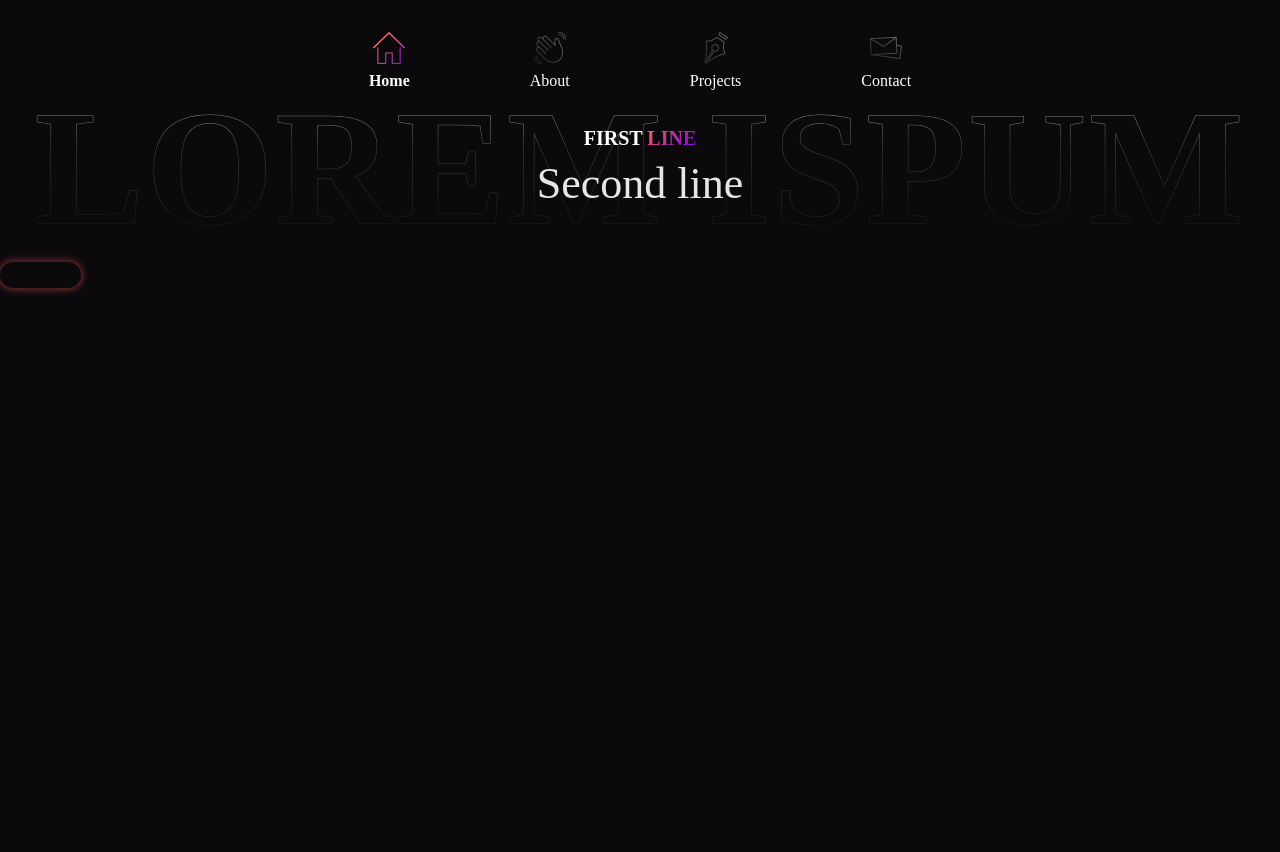
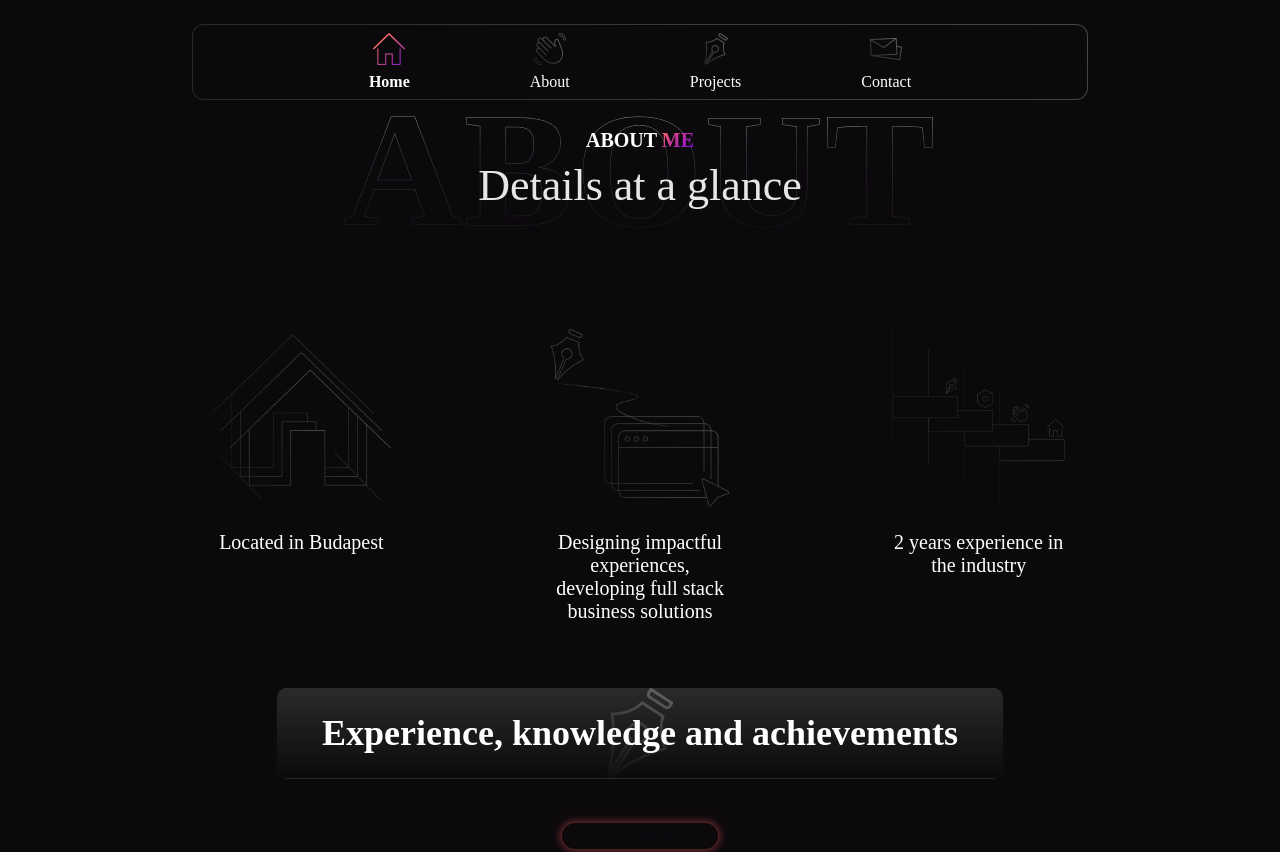
Before and after one commit to hgergely03/hgergely03, an Astro site in the folder portfolio-site/: page / in a window 1280 px wide. Shown: the top 852 px of the page. Built offline with nearby package versions, Linux system fonts and the light colour scheme; Astro itself is replaced by a stand-in of ours.

Commit message:
Create homepage layout

```diff
--- a/portfolio-site/src/components/Navigation/NavItem.astro
+++ b/portfolio-site/src/components/Navigation/NavItem.astro
@@ -27,6 +27,7 @@ const { label, route, active } = Astro.props;
     }
 </style>
 
+<!-- TODO: Style selected state -->
 <a href={route}>
     <slot name="icon" />
     <span class={active ? "active" : ""}>{label}</span>
--- a/portfolio-site/src/components/Navigation/Navbar.astro
+++ b/portfolio-site/src/components/Navigation/Navbar.astro
@@ -58,6 +58,8 @@ const navItems: INavItem[] = [
         margin: 0 auto;
         max-width: 80vw;
         z-index: 10;
+        background-image: linear-gradient(var(--color-dark), var(--color-dark)), var(--gradient-light);
+        border-radius: var(--spacing-small);
     }
 
     .nav-icon {
@@ -86,7 +88,7 @@ const navItems: INavItem[] = [
     }
 </style>
 
-<nav class="rounded-gradient-border">
+<nav class="gradient-border">
     {
         navItems.map((item) => {
             const active = Astro.url.pathname === item.route;
@@ -97,6 +99,7 @@ const navItems: INavItem[] = [
                     route={item.route}
                     active={active}
                 >
+                <!-- TODO: Check image sizes and srcs (add higher res variants to smaller resolutions if needed) -->
                     <Image src={active ? item.activeIcon : item.icon} class="nav-icon" alt="" slot="icon" />
                 </NavItem>
             );
--- a/portfolio-site/src/layouts/Layout.astro
+++ b/portfolio-site/src/layouts/Layout.astro
@@ -12,10 +12,16 @@ const { title } = Astro.props;
 
 <style>
     body {
-        margin: 0;
+        margin: 0 15vw;
         padding: 0;
         background-color: var(--color-dark);
         color: var(--color-light);
+    }
+
+    @media screen and (max-width: 768px) {
+        body {
+            margin: 0 5vw;
+        }
     }
 </style>
 
--- a/portfolio-site/src/pages/index.astro
+++ b/portfolio-site/src/pages/index.astro
@@ -1,20 +1,94 @@
 ---
+import AnimatedCarousel from "../components/AnimatedCarousel/AnimatedCarousel.astro";
+import CarouselItem, {
+    type ICarouselItem,
+} from "../components/AnimatedCarousel/CarouselItem.astro";
+import Bento from "../components/Bento/Bento.astro";
 import Button from "../components/Button/Button.astro";
 import HoverTitle from "../components/Hover title/HoverTitle.astro";
+import ProjectCard from "../components/ProjectCard/ProjectCard.astro";
 import Layout from "../layouts/Layout.astro";
-import HomeIcon from "../assets/img/icons/home.png";
-import { Image } from "astro:assets";
+import Homepage1 from "../assets/img/icons/homepage-1.png";
+import Homepage2 from "../assets/img/icons/homepage-2.png";
+import Homepage3 from "../assets/img/icons/homepage-3.png";
+
+const carouselItems: ICarouselItem[] = [
+    {
+        label: "Located in Budapest",
+        decorationSrc: Homepage1,
+        decorationAlt: "",
+    },
+    {
+        label: "Designing impactful experiences, developing full stack business solutions",
+        decorationSrc: Homepage2,
+        decorationAlt: "",
+    },
+    {
+        label: "2 years experience in the industry",
+        decorationSrc: Homepage3,
+        decorationAlt: "",
+    },
+];
 ---
 
+<style>
+    section {
+        display: flex;
+        flex-direction: column;
+        align-items: center;
+        gap: var(--spacing-large)
+    }
+
+    .content {
+        display: flex;
+        flex-direction: column;
+        gap: var(--spacing-extra-extra-large);
+    }
+</style>
+
 <Layout title="Home">
-    <div style="height: 1000px;">
-        <HoverTitle
-            hoverText="Lorem ispum"
-            firstLineText="First"
-            firstLineHighlightText="line"
-            secondLineText="Second line"
-        />
+    <!-- Hero -->
 
-        <Button href="/about" label="label" isDark={false} isPrimaryStroke={true} />
+    <div class="content">
+        <!-- About me -->
+        <section>
+            <HoverTitle
+                hoverText="About"
+                firstLineText="About"
+                firstLineHighlightText="me"
+                secondLineText="Details at a glance"
+            />
+
+            <AnimatedCarousel items={carouselItems} />
+
+            <ProjectCard firstLineText="Experience, knowledge and achievements" showButton={false} />
+
+            <Button
+                href="/about"
+                label="Get to know me"
+                isDark={false}
+                isPrimaryStroke={true}
+            />
+        </section>
+        <!-- Projects -->
+        <section>
+            <HoverTitle
+                hoverText="Projects"
+                firstLineText="Featured"
+                firstLineHighlightText="works"
+                secondLineText="Projects delivering tangible and measurable impact"
+            />
+
+            <Bento />
+
+            <Button
+                href="/projects"
+                label="Explore my portfolio"
+                isDark={false}
+                isPrimaryStroke={true}
+            />
+        </section>
     </div>
+
+    <!-- Contact -->
 </Layout>
```
